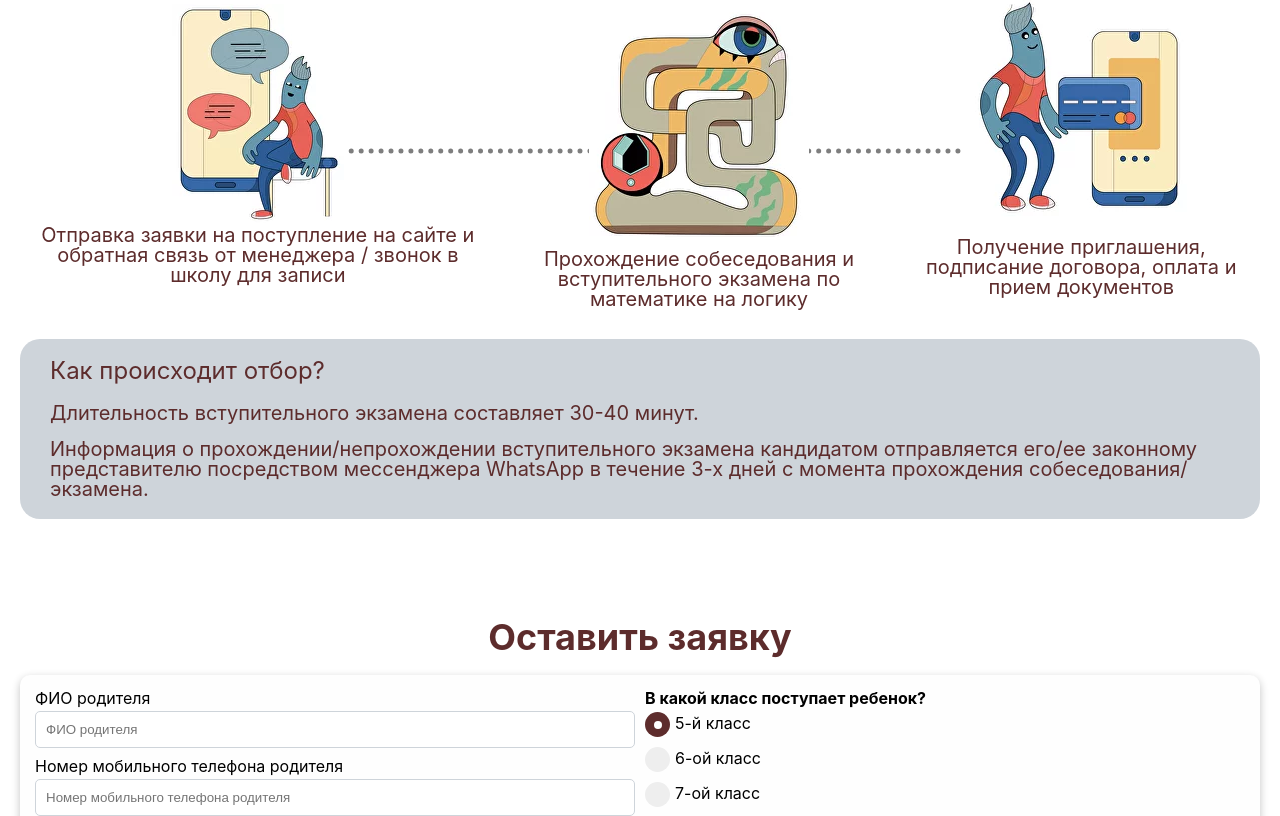
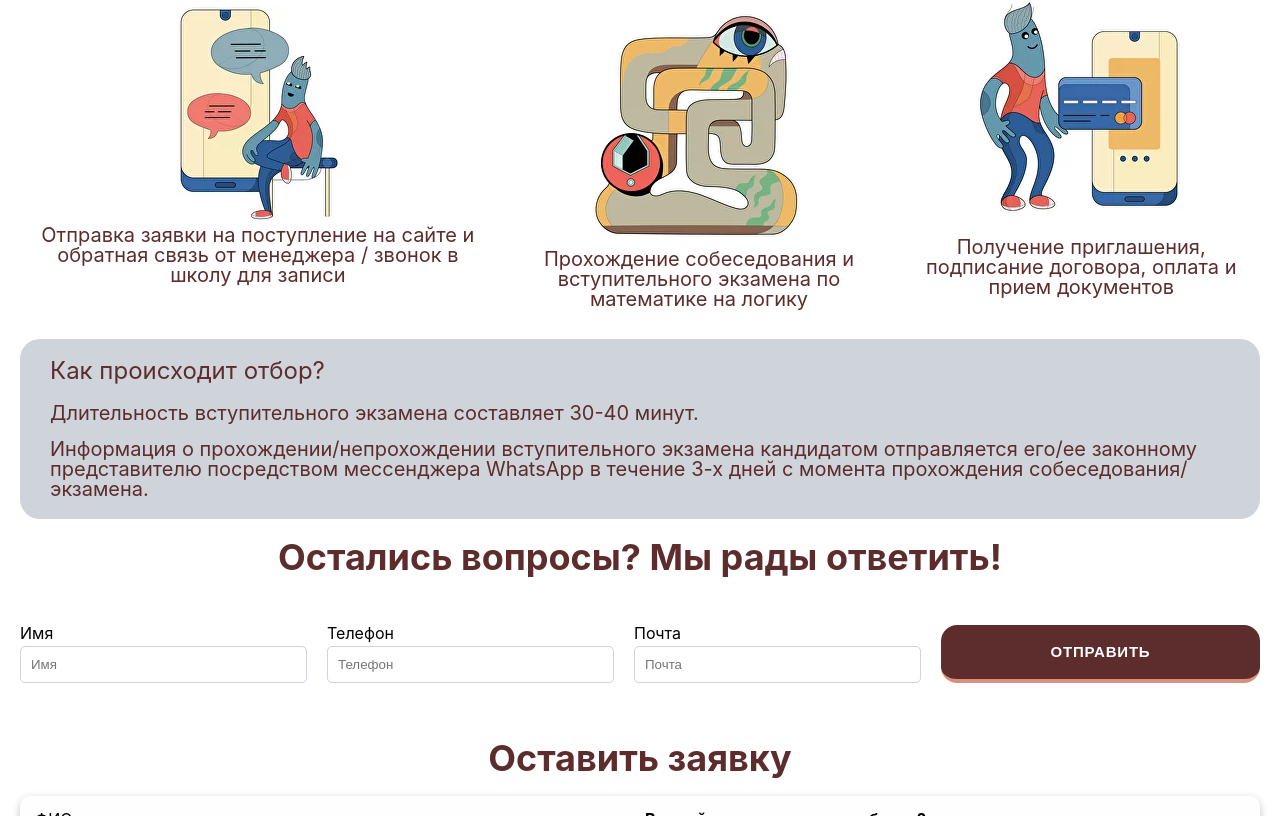
Before and after one commit to iufb/abai-front, a React (Vite) app: page / in a window 1280 px wide. Shown: the part 3184-4000 px from the top of the page. Built offline with nearby package versions, Linux system fonts and the light colour scheme.

Commit message:
feat: question form

```diff
--- a/src/components/Admission/Admission.jsx
+++ b/src/components/Admission/Admission.jsx
@@ -1,5 +1,7 @@
 import { useState } from "react";
 import { Section } from "../Section/Section";
+import { Input } from "../Input/Input";
+import { Button } from "../Button/Button";
 import { useTranslation } from "react-i18next";
 import firstStep from "/firstStep.png";
 import secondStep from "/secondStep.png";
@@ -7,6 +9,7 @@ import thirdStep from "/thirdStep.png";
 import styles from "./Admission.module.css";
 import { Text } from "../Text/Text";
 import clsx from "clsx";
+import { supabase } from "../../supabase";
 export const Admission = () => {
   const [tab, setTab] = useState("how");
   const { t } = useTranslation();
@@ -26,7 +29,72 @@ export const Admission = () => {
         ))}
       </section>
       {tab == "how" ? <SelectionCommittee t={t} /> : <Prices t={t} />}
+      <AskQuestionForm t={t} />
     </Section>
+  );
+};
+const AskQuestionForm = ({ t }) => {
+  const [name, setName] = useState("");
+  const [tel, setTel] = useState("");
+  const [email, setEmail] = useState("");
+  const [loading, setLoading] = useState(false);
+  const [notification, setNotification] = useState("");
+  const [error, setError] = useState("");
+  const handleSubmit = async (e) => {
+    e.preventDefault();
+    setLoading(true);
+    setError("");
+    setNotification("");
+    const params = {
+      name,
+      email,
+      tel,
+    };
+    const { error } = await supabase.from("questions").insert(params);
+    if (error) {
+      setError(t("question.error"));
+    } else {
+      setNotification(t("question.notification"));
+    }
+
+    setLoading(false);
+  };
+
+  return (
+    <section className={styles.askQuestion}>
+      <Text tag={"h3"} variant={"title"}>
+        {t("question.title")}
+      </Text>
+      {error && <span className="error">{error}</span>}
+      {notification && <span className="success">{notification}</span>}
+      <form onSubmit={handleSubmit}>
+        <Input
+          required
+          type="text"
+          label={t("question.name")}
+          value={name}
+          onChange={(e) => setName(e.target.value)}
+        />
+        <Input
+          type="tel"
+          required
+          label={t("question.tel")}
+          value={tel}
+          onChange={(e) => setTel(e.target.value)}
+        />
+        <Input
+          type="email"
+          required
+          label={t("question.email")}
+          value={email}
+          onChange={(e) => setEmail(e.target.value)}
+        />
+
+        <Button disabled={loading} type={"submit"} variant="primary">
+          {loading ? t("buttons.form.loading") : t("buttons.form.base")}
+        </Button>
+      </form>
+    </section>
   );
 };
 const SelectionCommittee = ({ t }) => {
@@ -37,7 +105,6 @@ const SelectionCommittee = ({ t }) => {
       </Text>
 
       <section className={styles.selection}>
-        <span className={styles.dots} />
         <section className={styles.selectionStep}>
           <img src={firstStep} alt="firstStep" />
           <Text tag={"p"} variant={"p"}>
--- a/src/components/Admission/Admission.module.css
+++ b/src/components/Admission/Admission.module.css
@@ -64,6 +64,28 @@
   color: var(--color-primary);
   margin-bottom: 20px;
 }
+.askQuestion {
+  display: flex;
+  flex-direction: column;
+  gap: 30px;
+}
+.askQuestion h3 {
+  text-align: center;
+}
+.askQuestion form {
+  display: flex;
+  flex-direction: row;
+  gap: 20px;
+}
+.askQuestion form * {
+  flex: 1;
+}
+
+@media screen and (max-width: 850px) {
+  .askQuestion form {
+    flex-direction: column;
+  }
+}
 @media screen and (max-width: 740px) {
   .selection {
     flex-direction: column;
--- a/src/components/ContactUs/ContactUs.module.css
+++ b/src/components/ContactUs/ContactUs.module.css
@@ -7,7 +7,6 @@
   flex-direction: column;
   align-items: center;
   justify-content: center;
-  padding-top: 80px;
 }
 
 .selectWrapper {
--- a/src/components/Navbar/Navbar.jsx
+++ b/src/components/Navbar/Navbar.jsx
@@ -63,7 +63,7 @@ const LanguageSwitcher = () => {
         }}
       />
       <span
-        data-notActive={notSelected.toUpperCase()}
+        data-notactive={notSelected.toUpperCase()}
         data-lang={selectedLang.toUpperCase()}
         className={styles.slider}
       />
--- a/src/components/Navbar/Navbar.module.css
+++ b/src/components/Navbar/Navbar.module.css
@@ -65,7 +65,7 @@
 }
 .slider::after {
   position: absolute;
-  content: attr(data-notActive);
+  content: attr(data-notactive);
   height: 26px;
   color: var(--color-gray);
   display: flex;
--- a/src/utils/locales/rus/tr.json
+++ b/src/utils/locales/rus/tr.json
@@ -97,5 +97,13 @@
     "start": "Лаборатория бизнес инкубации Abai Start",
     "sport": "Лаборатория спортивного программирования Abai IT Sport",
     "design": "Лаборатория графического и 3д дизайна Design 3D"
+  },
+  "question": {
+    "title": "Остались вопросы? Мы рады ответить!",
+    "name": "Имя",
+    "tel": "Телефон",
+    "email": "Почта",
+    "error": "Ошибка! Что-то пошло не так.",
+    "notification": "Мы с Вами свяжемся!"
   }
 }
```
